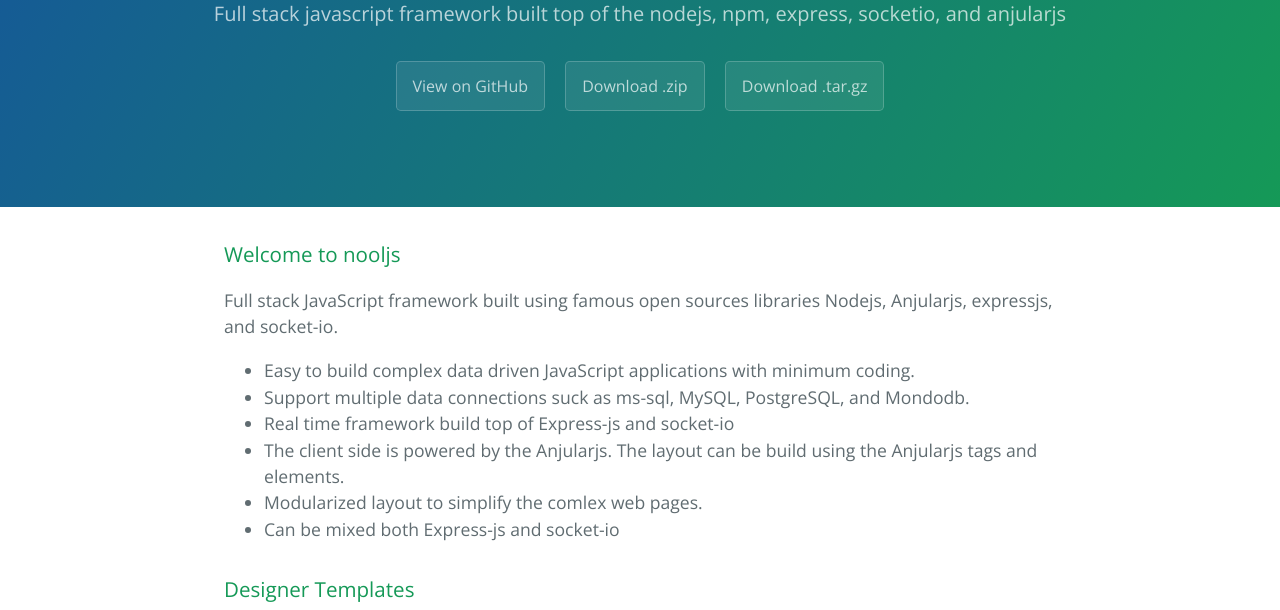
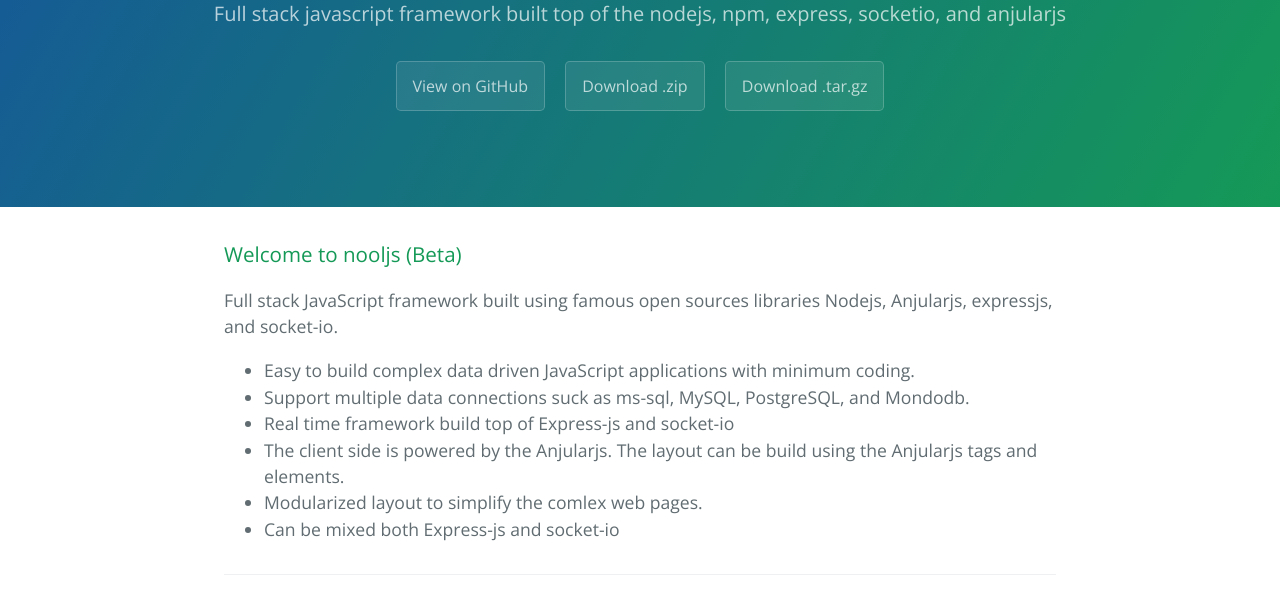
Before and after one commit to nooljs/nooljs, a plain HTML site: page index.html in a window 1280 px wide. Shown: the part 176-786 px from the top of the page. Drawn offline with nearby package versions, Linux system fonts and the light colour scheme.

Commit message:
Update index.html

```diff
--- a/index.html
+++ b/index.html
@@ -20,7 +20,7 @@
 
     <section class="main-content">
       <h3>
-<a id="welcome-to-github-pages" class="anchor" href="#welcome-to-github-pages" aria-hidden="true"><span aria-hidden="true" class="octicon octicon-link"></span></a>Welcome to nooljs</h3>
+<a id="welcome-to-github-pages" class="anchor" href="#welcome-to-github-pages" aria-hidden="true"><span aria-hidden="true" class="octicon octicon-link"></span></a>Welcome to nooljs (Beta)</h3>
 
 <p>Full stack JavaScript framework built using famous open sources libraries  Nodejs, Anjularjs, expressjs, and socket-io.
 
@@ -34,7 +34,7 @@
 </ul>
 
 </p>
-
+<!--
 <h3>
 <a id="designer-templates" class="anchor" href="#designer-templates" aria-hidden="true"><span aria-hidden="true" class="octicon octicon-link"></span></a>Designer Templates</h3>
 
@@ -54,7 +54,7 @@
 <a id="support-or-contact" class="anchor" href="#support-or-contact" aria-hidden="true"><span aria-hidden="true" class="octicon octicon-link"></span></a>Support or Contact</h3>
 
 <p>Having trouble with Pages? Check out our <a href="https://help.github.com/pages">documentation</a> or <a href="https://github.com/contact">contact support</a> and we’ll help you sort it out.</p>
-
+-->
       <footer class="site-footer">
         <span class="site-footer-owner"><a href="https://github.com/nooljs/nooljs">Nooljs</a> is maintained by <a href="https://github.com/nooljs">nooljs</a>.</span>
 
```
